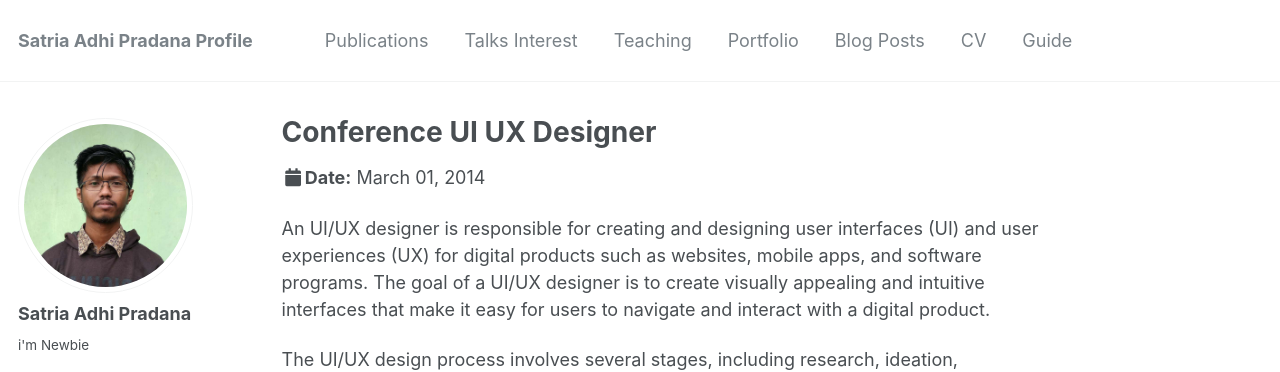
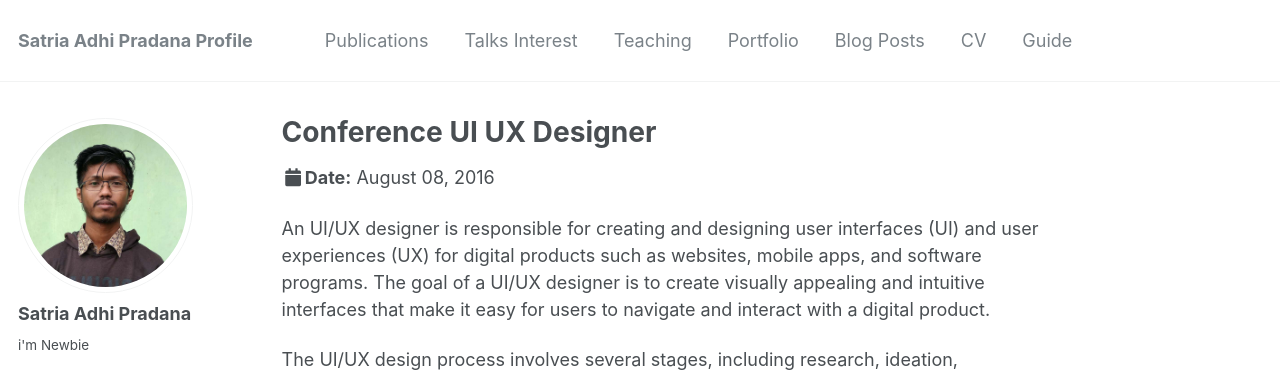
Before and after one commit to SatriaAdhiPradana/satriaadhipradana.github.io, a Jekyll site: the page built from _talks/2016-08-08-talk-3.md, in a window 1280 px wide and 900 px high. Shown: the top 372 px of the window. Built offline with Jekyll 4.4.1, drawn with Linux system fonts in a browser that asks for light colours; some web fonts are replaced.

Commit message:
Update 2016-08-08-talk-3.md

```diff
--- a/_talks/2016-08-08-talk-3.md
+++ b/_talks/2016-08-08-talk-3.md
@@ -4,7 +4,7 @@ collection: talks
 type: "Conference"
 permalink: /talks/2016-08-08-talk-3
 venue: "Kemang Pendopo"
-date: 2014-03-01
+date: 2016-08-08
 location: "Indonesia"
 ---
 
```
